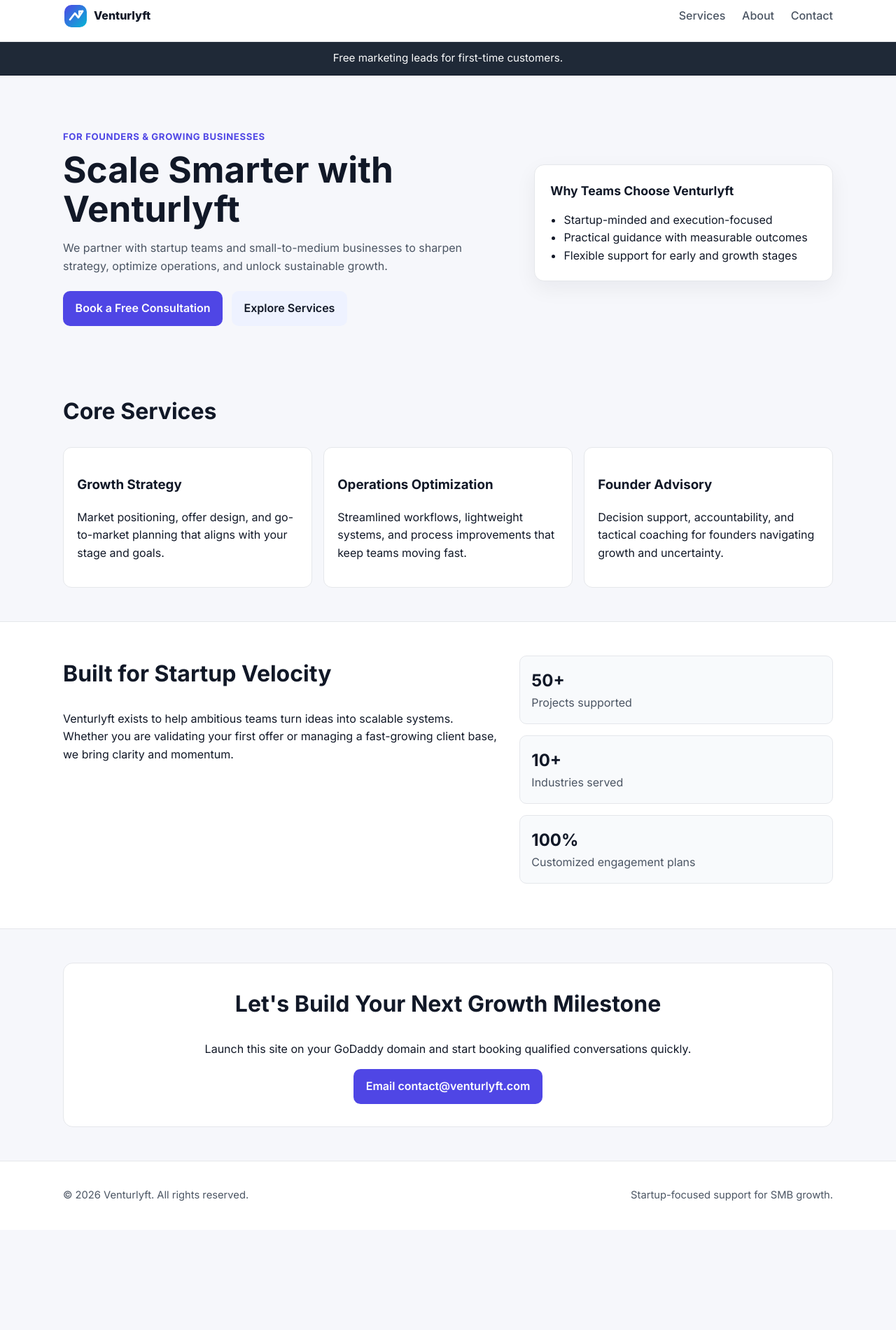
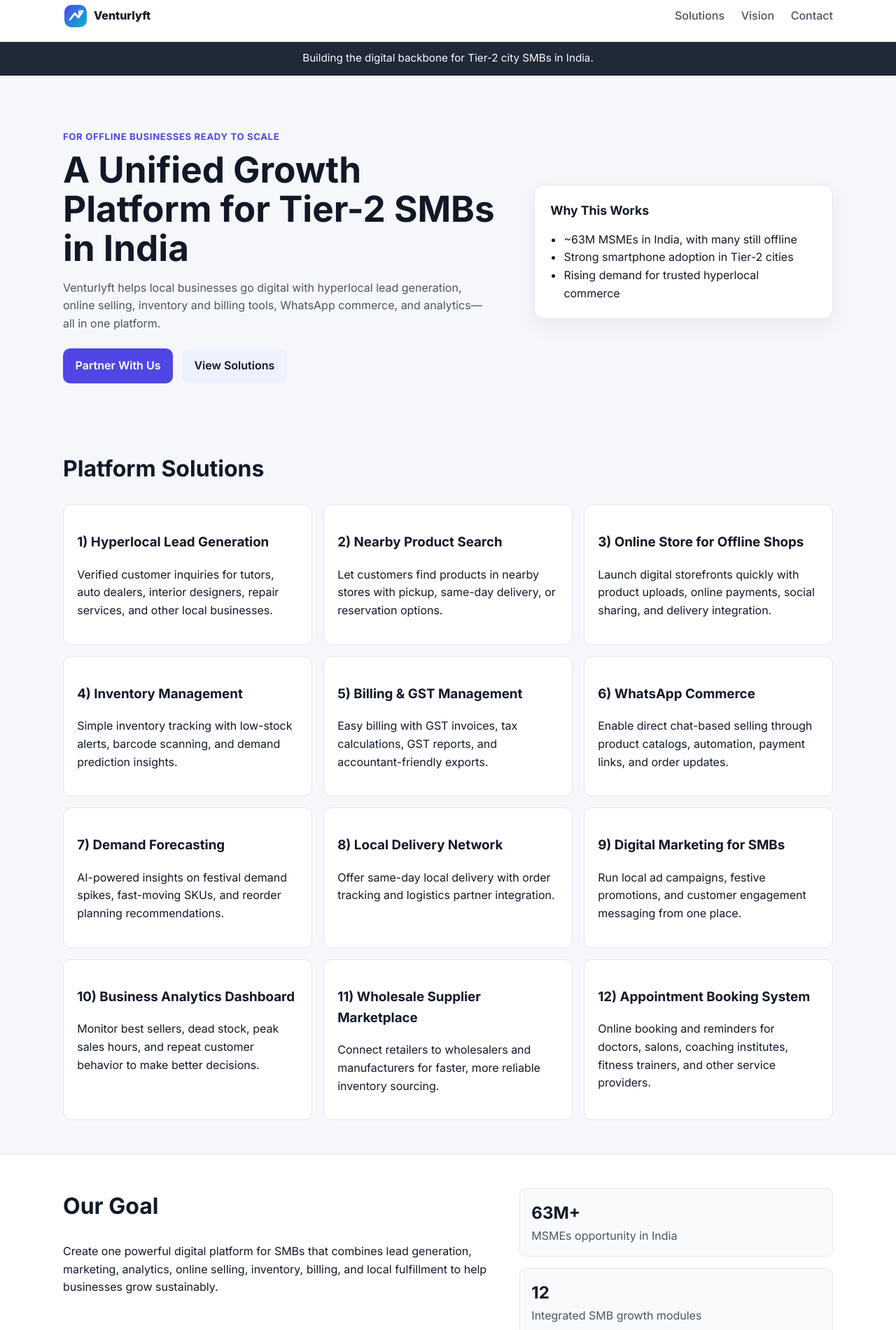
Before and after one commit to venturlyft/homepage, a plain HTML site: page index.html in a window 1280 px wide. Shown: the part 13-1914 px from the top of the page at 70% size. Before the commit the page ends 1771 px from the top, so only its background shows below. Drawn offline with Linux system fonts and the light colour scheme.

Commit message:
Update homepage copy with Tier-2 SMB business plan

```diff
--- a/index.html
+++ b/index.html
@@ -5,9 +5,9 @@
     <meta name="viewport" content="width=device-width, initial-scale=1.0" />
     <meta
       name="description"
-      content="Venturlyft helps startup founders and growing SMBs launch faster with practical strategy, product, and operations support."
+      content="A hyperlocal digital platform helping SMBs in Tier-2 India grow with lead generation, online selling, inventory, billing, WhatsApp commerce, and analytics."
     />
-    <title>Venturlyft | Startup-Focused SMB Growth Partner</title>
+    <title>Venturlyft | Hyperlocal Growth Platform for Tier-2 SMBs</title>
     <link rel="preconnect" href="https://fonts.googleapis.com" />
     <link rel="preconnect" href="https://fonts.gstatic.com" crossorigin />
     <link
@@ -24,8 +24,8 @@
           <img src="logo.svg" alt="Venturlyft" class="logo-img" />
         </a>
         <nav>
-          <a href="#services">Services</a>
-          <a href="#about">About</a>
+          <a href="#services">Solutions</a>
+          <a href="#about">Vision</a>
           <a href="#contact">Contact</a>
         </nav>
       </div>
@@ -34,30 +34,30 @@
     <main>
       <section class="announcement-banner" aria-label="Site announcement">
         <div class="container">
-          <p>Free marketing leads for first-time customers.</p>
+          <p>Building the digital backbone for Tier-2 city SMBs in India.</p>
         </div>
       </section>
       <section class="hero">
         <div class="container hero-grid">
           <div>
-            <p class="eyebrow">For founders & growing businesses</p>
-            <h1>Scale Smarter with Venturlyft</h1>
+            <p class="eyebrow">For offline businesses ready to scale</p>
+            <h1>A Unified Growth Platform for Tier-2 SMBs in India</h1>
             <p class="lead">
-              We partner with startup teams and small-to-medium businesses to
-              sharpen strategy, optimize operations, and unlock sustainable
-              growth.
+              Venturlyft helps local businesses go digital with hyperlocal lead
+              generation, online selling, inventory and billing tools, WhatsApp
+              commerce, and analytics—all in one platform.
             </p>
             <div class="hero-cta">
-              <a href="#contact" class="btn btn-primary">Book a Free Consultation</a>
-              <a href="#services" class="btn btn-secondary">Explore Services</a>
+              <a href="#contact" class="btn btn-primary">Partner With Us</a>
+              <a href="#services" class="btn btn-secondary">View Solutions</a>
             </div>
           </div>
           <div class="hero-card" aria-label="Venturlyft highlights">
-            <h2>Why Teams Choose Venturlyft</h2>
+            <h2>Why This Works</h2>
             <ul>
-              <li>Startup-minded and execution-focused</li>
-              <li>Practical guidance with measurable outcomes</li>
-              <li>Flexible support for early and growth stages</li>
+              <li>~63M MSMEs in India, with many still offline</li>
+              <li>Strong smartphone adoption in Tier-2 cities</li>
+              <li>Rising demand for trusted hyperlocal commerce</li>
             </ul>
           </div>
         </div>
@@ -65,27 +65,90 @@
 
       <section id="services" class="section">
         <div class="container">
-          <h2>Core Services</h2>
+          <h2>Platform Solutions</h2>
           <div class="card-grid">
             <article class="card">
-              <h3>Growth Strategy</h3>
+              <h3>1) Hyperlocal Lead Generation</h3>
               <p>
-                Market positioning, offer design, and go-to-market planning that
-                aligns with your stage and goals.
+                Verified customer inquiries for tutors, auto dealers, interior
+                designers, repair services, and other local businesses.
               </p>
             </article>
             <article class="card">
-              <h3>Operations Optimization</h3>
+              <h3>2) Nearby Product Search</h3>
               <p>
-                Streamlined workflows, lightweight systems, and process
-                improvements that keep teams moving fast.
+                Let customers find products in nearby stores with pickup,
+                same-day delivery, or reservation options.
               </p>
             </article>
             <article class="card">
-              <h3>Founder Advisory</h3>
+              <h3>3) Online Store for Offline Shops</h3>
               <p>
-                Decision support, accountability, and tactical coaching for
-                founders navigating growth and uncertainty.
+                Launch digital storefronts quickly with product uploads, online
+                payments, social sharing, and delivery integration.
+              </p>
+            </article>
+            <article class="card">
+              <h3>4) Inventory Management</h3>
+              <p>
+                Simple inventory tracking with low-stock alerts, barcode
+                scanning, and demand prediction insights.
+              </p>
+            </article>
+            <article class="card">
+              <h3>5) Billing &amp; GST Management</h3>
+              <p>
+                Easy billing with GST invoices, tax calculations, GST reports,
+                and accountant-friendly exports.
+              </p>
+            </article>
+            <article class="card">
+              <h3>6) WhatsApp Commerce</h3>
+              <p>
+                Enable direct chat-based selling through product catalogs,
+                automation, payment links, and order updates.
+              </p>
+            </article>
+            <article class="card">
+              <h3>7) Demand Forecasting</h3>
+              <p>
+                AI-powered insights on festival demand spikes, fast-moving SKUs,
+                and reorder planning recommendations.
+              </p>
+            </article>
+            <article class="card">
+              <h3>8) Local Delivery Network</h3>
+              <p>
+                Offer same-day local delivery with order tracking and logistics
+                partner integration.
+              </p>
+            </article>
+            <article class="card">
+              <h3>9) Digital Marketing for SMBs</h3>
+              <p>
+                Run local ad campaigns, festive promotions, and customer
+                engagement messaging from one place.
+              </p>
+            </article>
+            <article class="card">
+              <h3>10) Business Analytics Dashboard</h3>
+              <p>
+                Monitor best sellers, dead stock, peak sales hours, and repeat
+                customer behavior to make better decisions.
+              </p>
+            </article>
+            <article class="card">
+              <h3>11) Wholesale Supplier Marketplace</h3>
+              <p>
+                Connect retailers to wholesalers and manufacturers for faster,
+                more reliable inventory sourcing.
+              </p>
+            </article>
+            <article class="card">
+              <h3>12) Appointment Booking System</h3>
+              <p>
+                Online booking and reminders for doctors, salons, coaching
+                institutes, fitness trainers, and other service providers.
               </p>
             </article>
           </div>
@@ -95,27 +158,27 @@
       <section id="about" class="section section-alt">
         <div class="container about">
           <div>
-            <h2>Built for Startup Velocity</h2>
+            <h2>Our Goal</h2>
             <p>
-              Venturlyft exists to help ambitious teams turn ideas into scalable
-              systems. Whether you are validating your first offer or managing a
-              fast-growing client base, we bring clarity and momentum.
+              Create one powerful digital platform for SMBs that combines lead
+              generation, marketing, analytics, online selling, inventory,
+              billing, and local fulfillment to help businesses grow sustainably.
             </p>
           </div>
           <div class="stats">
-            <p><strong>50+</strong><span>Projects supported</span></p>
-            <p><strong>10+</strong><span>Industries served</span></p>
-            <p><strong>100%</strong><span>Customized engagement plans</span></p>
+            <p><strong>63M+</strong><span>MSMEs opportunity in India</span></p>
+            <p><strong>12</strong><span>Integrated SMB growth modules</span></p>
+            <p><strong>1</strong><span>Unified platform vision</span></p>
           </div>
         </div>
       </section>
 
       <section id="contact" class="section">
         <div class="container contact-box">
-          <h2>Let's Build Your Next Growth Milestone</h2>
+          <h2>Let’s Build India’s Hyperlocal SMB Infrastructure</h2>
           <p>
-            Launch this site on your GoDaddy domain and start booking qualified
-            conversations quickly.
+            We are partnering with businesses, operators, and ecosystem enablers
+            to digitize Tier-2 city commerce at scale.
           </p>
           <a class="btn btn-primary" href="mailto:contact@venturlyft.com"
             >Email contact@venturlyft.com</a
@@ -127,7 +190,7 @@
     <footer class="site-footer">
       <div class="container footer-wrap">
         <p>© <span id="year"></span> Venturlyft. All rights reserved.</p>
-        <p>Startup-focused support for SMB growth.</p>
+        <p>Digital growth platform for Tier-2 SMBs in India.</p>
       </div>
     </footer>
 
```
